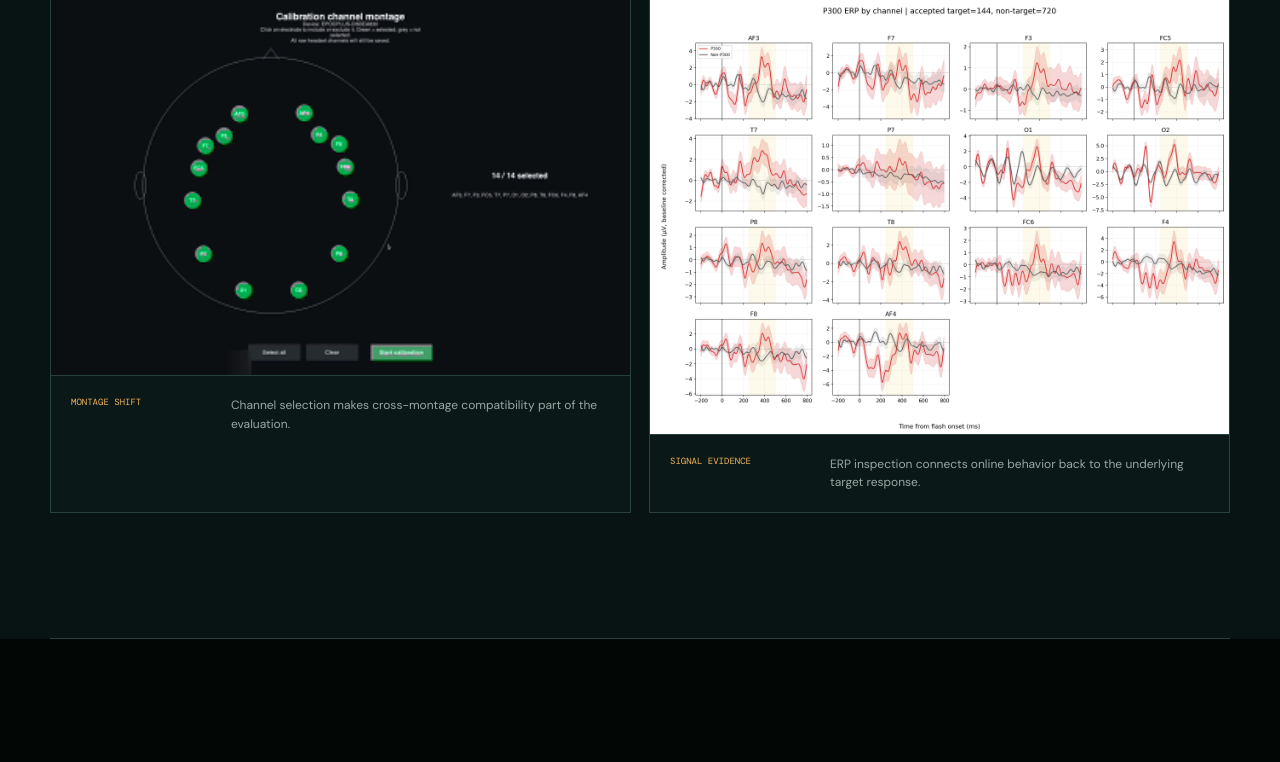
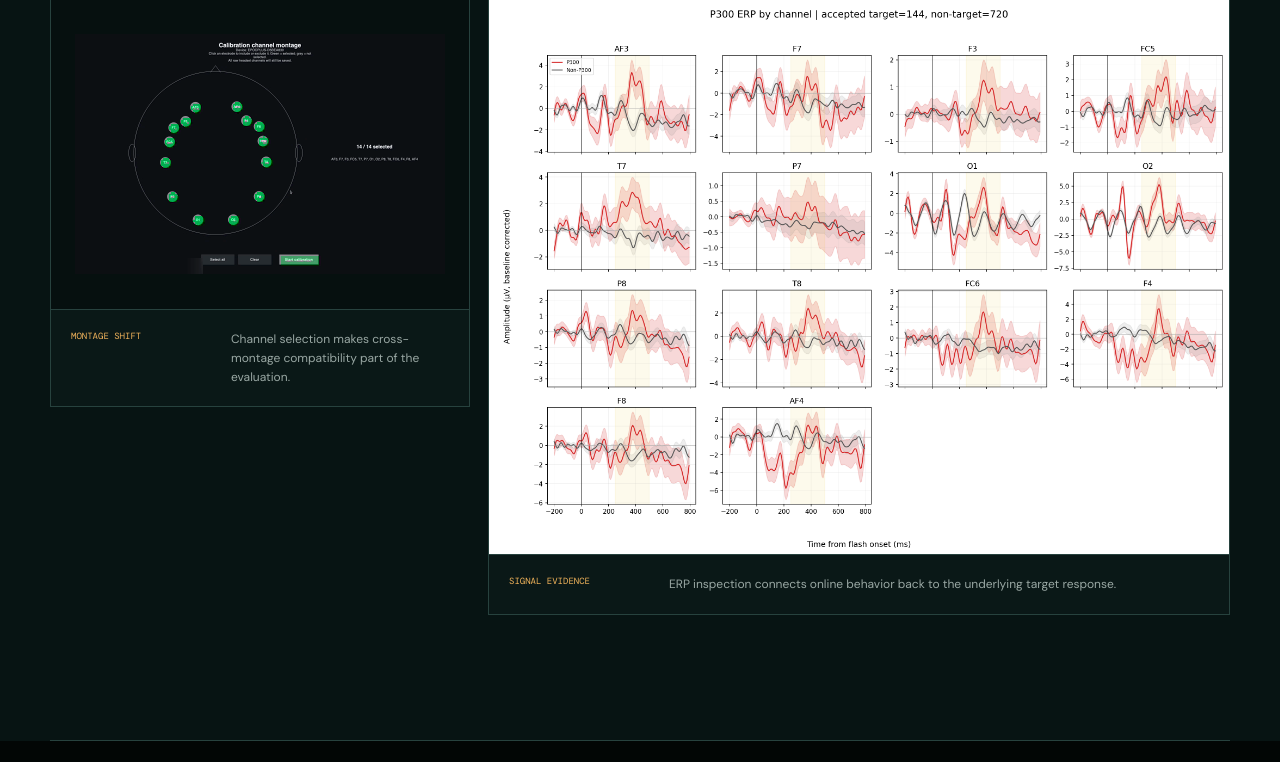
Before and after one commit to Jiazhen-Hong/jiazhenhong, a Jekyll site: the page projects/eeg-fm-liveeval/index.html, which Jekyll copies as it is, in a window 1280 px wide. Shown: the part 5434-6196 px from the top of the page. Built offline with Jekyll 4.4.1, drawn with Linux system fonts in a browser that asks for light colours.

Commit message:
Reduce channel montage display size

```diff
--- a/projects/eeg-fm-liveeval/index.html
+++ b/projects/eeg-fm-liveeval/index.html
@@ -12,7 +12,7 @@
   <link rel="preconnect" href="https://fonts.googleapis.com">
   <link rel="preconnect" href="https://fonts.gstatic.com" crossorigin>
   <link href="https://fonts.googleapis.com/css2?family=DM+Mono:wght@400;500&family=DM+Sans:wght@400;500;600&family=Newsreader:opsz,wght@6..72,300;6..72,500&display=swap" rel="stylesheet">
-  <link rel="stylesheet" href="styles.css?v=3">
+  <link rel="stylesheet" href="styles.css?v=4">
 </head>
 <body>
   <div class="noise" aria-hidden="true"></div>
@@ -101,7 +101,7 @@
         <figure><div class="media-frame workflow-frame"><img src="assets/online-spelling.gif" alt="Animated online P300 spelling workflow with model comparison" loading="lazy"></div><figcaption><span class="mono">LIVE DECODING</span><p>The same flashes feed every evaluation track while text, accuracy, and information transfer rate update online.</p></figcaption></figure>
       </div>
       <div class="evidence-grid supporting-evidence">
-        <figure><div class="media-frame"><img src="assets/channel-selection.gif" alt="Interactive EEG channel selection montage"></div><figcaption><span class="mono">MONTAGE SHIFT</span><p>Channel selection makes cross-montage compatibility part of the evaluation.</p></figcaption></figure>
+        <figure><div class="media-frame montage-frame"><img src="assets/channel-selection.gif" alt="Interactive EEG channel selection montage"></div><figcaption><span class="mono">MONTAGE SHIFT</span><p>Channel selection makes cross-montage compatibility part of the evaluation.</p></figcaption></figure>
         <figure><div class="media-frame light"><img src="assets/p300-erp.png" alt="P300 target and non-target ERP traces across EEG channels"></div><figcaption><span class="mono">SIGNAL EVIDENCE</span><p>ERP inspection connects online behavior back to the underlying target response.</p></figcaption></figure>
       </div>
     </section>
--- a/projects/eeg-fm-liveeval/styles.css
+++ b/projects/eeg-fm-liveeval/styles.css
@@ -110,12 +110,13 @@ body{margin:0;background:var(--bg);color:var(--ink);font-family:"DM Sans",sans-s
 .metric-stack p{font-size:10px;color:#747c77;margin:5px 0 0}
 .evidence-grid{display:grid;grid-template-columns:1fr 1fr;gap:18px;margin-top:60px}
 .workflow-pair{display:grid;grid-template-columns:repeat(2,minmax(0,1fr));gap:18px;max-width:820px;margin:60px auto 0}
-.supporting-evidence{margin-top:18px}
+.supporting-evidence{grid-template-columns:minmax(0,420px) minmax(0,1fr);align-items:start;margin-top:18px}
 .evidence figure{margin:0;border:1px solid var(--line);background:#0a1817}
 .evidence figure.wide{grid-column:1/-1}
 .media-frame{min-height:310px;display:grid;place-items:center;background:#06100f;overflow:hidden}
 .workflow-frame{aspect-ratio:370/240;min-height:0}
 .media-frame.workflow-frame img{width:min(100%,370px);height:auto;max-height:none}
+.media-frame.montage-frame img{width:min(100%,370px);height:auto;max-height:none}
 .wide .media-frame{min-height:520px}
 .media-frame img{width:100%;height:100%;max-height:600px;object-fit:contain;display:block}
 .media-frame.light{background:#e9e9e7}
```
